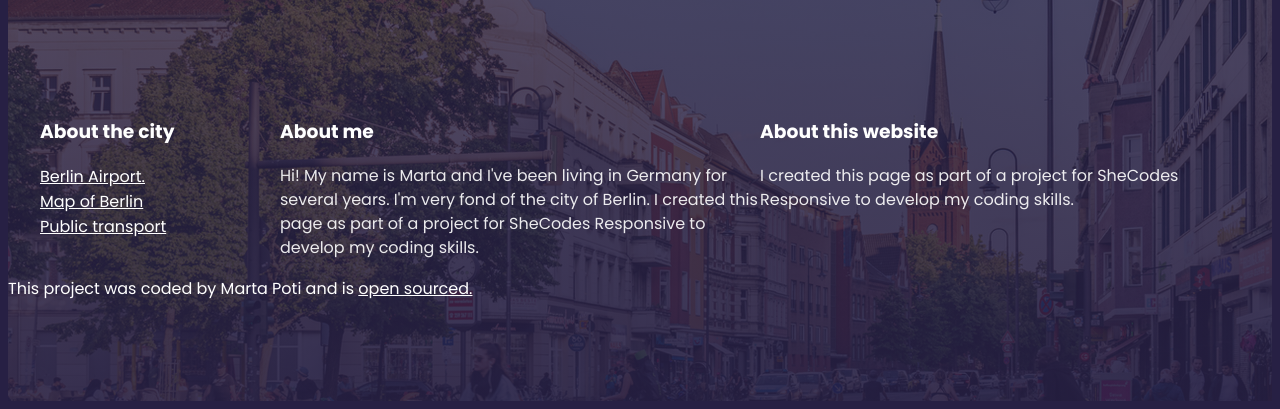
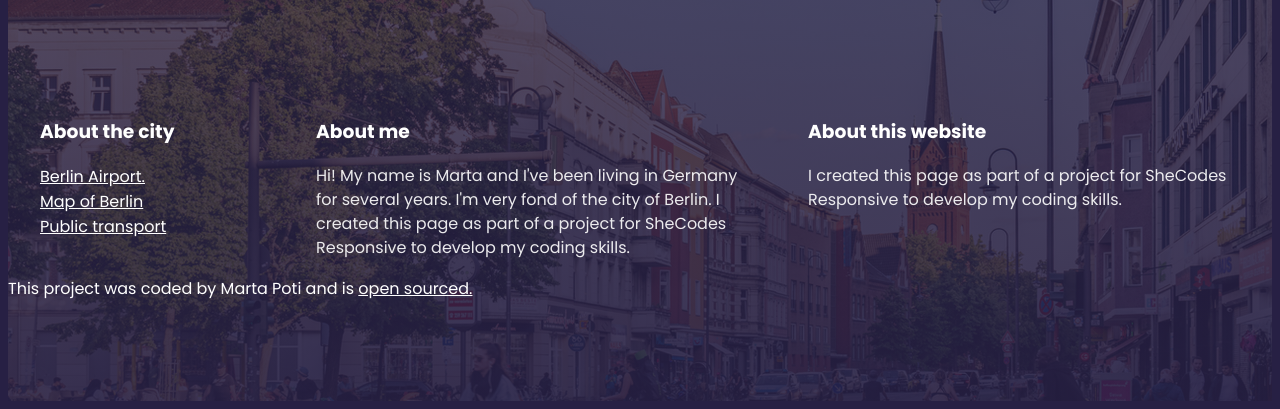
Before and after one commit to MartaPoti/Berlin-project, a plain HTML site: page index.html in a window 1280 px wide. Shown: the part 688-1097 px from the top of the page. Drawn offline with Linux system fonts and the light colour scheme.

```diff
--- a/src/styles.css
+++ b/src/styles.css
@@ -93,6 +93,7 @@ footer ul {
 .grid {
     display: grid;
     grid-template-columns: 1fr 2fr 2fr;
+    grid-gap:60px;
 
 }
 @media (max-width:960px){
```
Also changed, not shown: index.html (+6 -5 lines).
